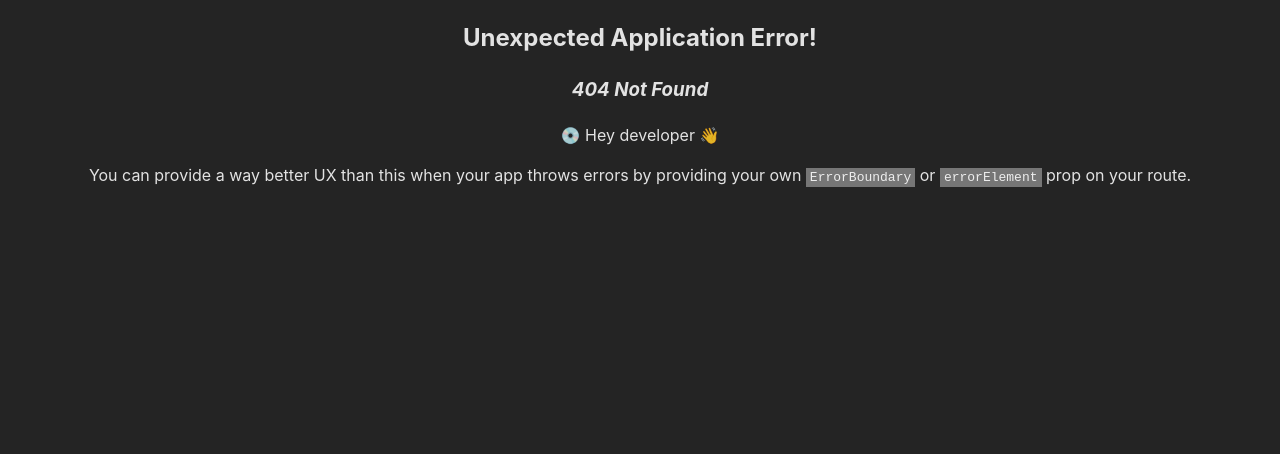
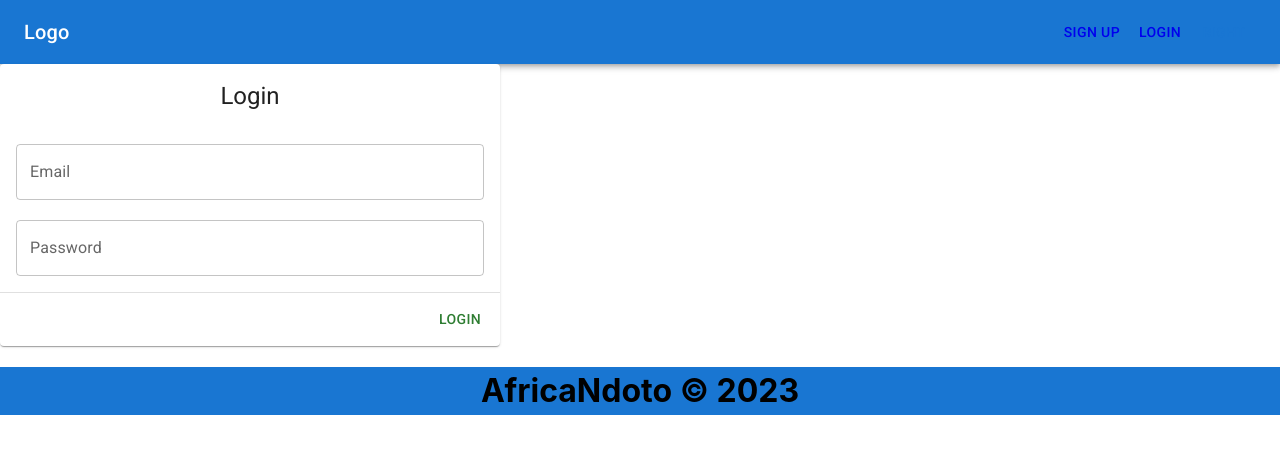
Before and after one commit to AfricaNdoto-Project/AN-FrontEnd, a React (Vite) app in the folder an-frontend/: page /login in a window 1280 px wide. Before the commit this address had no page. Shown: the top 454 px of the page. Built offline with nearby package versions, Linux system fonts and the light colour scheme.

Commit message:
- Login done (pending style) - API conection - Added routes (profile, login & signup)

```diff
--- a/an-frontend/src/components/appBar/appBar.jsx
+++ b/an-frontend/src/components/appBar/appBar.jsx
@@ -92,12 +92,15 @@ export default function ButtonAppBar() {
   }
 
   return (
-    <Box sx={{ flexGrow: 1 }}>
-      <AppBar position="static">
+    <Box sx={{ flexGrow: 1 ,}}>
+      <AppBar position="static" >
         <Toolbar>
-          <Typography variant="h6" component="div" sx={{ flexGrow: 1 }}>
-            News
+          <Typography variant="h6" component="div" sx={{ flexGrow: 1, display: 'flex' }}>
+            Logo
           </Typography>
+          <Link to="/signup">
+            <Button color="inherit">Sign Up</Button>
+          </Link>
           <Link to="/login">
             <Button color="inherit">Login</Button>
           </Link>
--- /dev/null
+++ b/an-frontend/src/components/footer/footer.css
@@ -0,0 +1,3 @@
+footer {
+    background-color: #1976d2;;
+}
--- a/an-frontend/src/components/footer/footer.jsx
+++ b/an-frontend/src/components/footer/footer.jsx
@@ -1,7 +1,14 @@
 import React from 'react'
+import './footer.css'
 
 const Footer = () => {
-  return <h1>AfricaNdoto &copy; 2023</h1>
+  return (
+    <footer>
+      <h1>
+        AfricaNdoto &copy; 2023
+      </h1>
+    </footer>
+    )
 }
 
 export default Footer
--- a/an-frontend/src/index.css
+++ b/an-frontend/src/index.css
@@ -4,8 +4,6 @@
   font-weight: 400;
 
   color-scheme: light dark;
-  color: rgba(255, 255, 255, 0.87);
-  background-color: #242424;
 
   font-synthesis: none;
   text-rendering: optimizeLegibility;
--- /dev/null
+++ b/an-frontend/src/pages/login/login.jsx
@@ -0,0 +1,68 @@
+import { useState } from 'react'
+import { useNavigate } from 'react-router-dom'
+import { login } from '../../services/loginService'
+
+import {
+  Card,
+  CardHeader,
+  TextField,
+  CardContent,
+  Divider,
+  Button,
+  CardActions,
+  // Typography
+} from '@mui/material'
+
+const LoginCard = () => {
+  console.log(import.meta.env.VITE_TEST)
+
+  const navigate = useNavigate()
+
+  const [email, setEmail] = useState('')
+  const [password, setPassword] = useState('')
+  // const [errorMessage, setErrorMessage] = useState('')
+
+  const onLogin = async () => {
+    const form = { email, password }
+    const result = await login(form)
+    if (result === 200) {
+      navigate('/profile')
+    } else {
+      console.log(result)
+    }
+  }
+
+  return (
+    <Card sx={{ maxWidth: '500px' }}>
+      <CardHeader title="Login" />
+      <CardContent>
+        <TextField
+          onChange={(e) => setEmail(e.target.value)}
+          label="Email"
+          variant="outlined"
+          fullWidth={true}
+          sx={{ marginBottom: '20px' }}
+        />
+        <TextField
+          onChange={(e) => setPassword(e.target.value)}
+          label="Password"
+          variant="outlined"
+          fullWidth={true}
+        />
+        {/* {errorMessage && (
+          <Typography color="error" textAlign="center" mt={2}>
+            {errorMessage}
+          </Typography>
+        )} */}
+      </CardContent>
+      <Divider />
+      <CardActions sx={{ display: 'flex', justifyContent: 'flex-end' }}>
+        <Button onClick={onLogin} color="success">
+          Login
+        </Button>
+      </CardActions>
+    </Card>
+  )
+}
+
+export default LoginCard
--- a/an-frontend/src/router/index.jsx
+++ b/an-frontend/src/router/index.jsx
@@ -1,19 +1,46 @@
-import { createBrowserRouter } from "react-router-dom";
+import { createBrowserRouter, redirect } from "react-router-dom";
 
 import Main from "../layouts";
 import Home from "../pages/home/home";
+import LoginCard from "../pages/login/login";
 
 const router = createBrowserRouter([
   {
     path: '/',
     element: <Main />,
     children: [
-        {
-            path: '/',
-            element: <Home />
-        }
-    ]
-  }
+      {
+        path: '/',
+        element: <Home />,
+      },
+      {
+        path: '/login',
+        element: <LoginCard />,
+      },
+      {
+        path: '/signup',
+        element: <Home />,
+      },
+      {
+        path: '/profile',
+        element: <Home />,
+        loader: () => {
+          if (!localStorage.getItem('token')) {
+            return redirect('/login')
+          } else {
+            return null
+          }
+        },
+        children: [
+            {
+              path: '/profile',
+              element: <Home />,
+            }
+        ]
+      },
+
+    ],
+  },
 ])
 
 export default router
--- /dev/null
+++ b/an-frontend/src/services/config.js
@@ -0,0 +1,7 @@
+import axios from 'axios'
+
+const api = axios.create({
+  baseURL: 'http://localhost:3000/api'
+})
+
+export default api
--- /dev/null
+++ b/an-frontend/src/services/loginService.js
@@ -0,0 +1,18 @@
+import api from "./config";
+
+const login = async (body) => {
+  try {
+    console.log('connecting...')
+    //console.log(body)
+    const {data} = await api.post('/auth/login', body)
+    console.log(data)
+    localStorage.setItem('token', data.token)
+    return 200
+  } catch (error) {
+    return error.message
+  }
+}
+
+export {
+  login
+}
```
